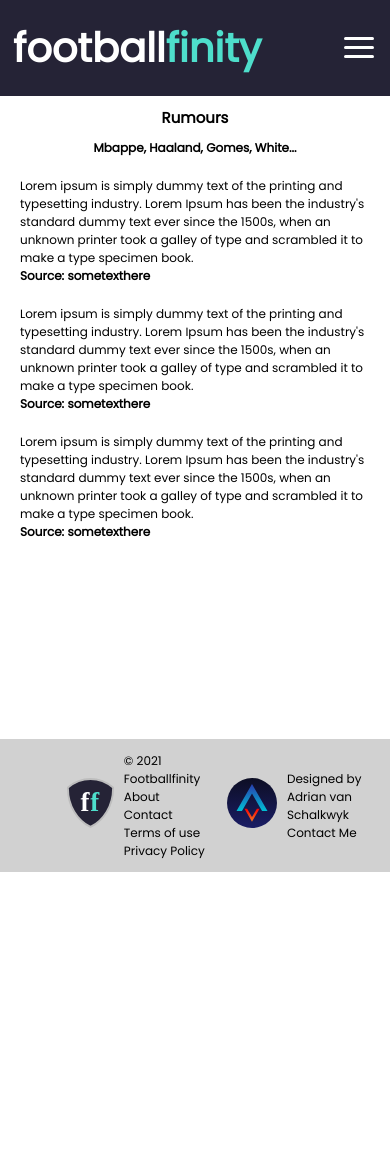
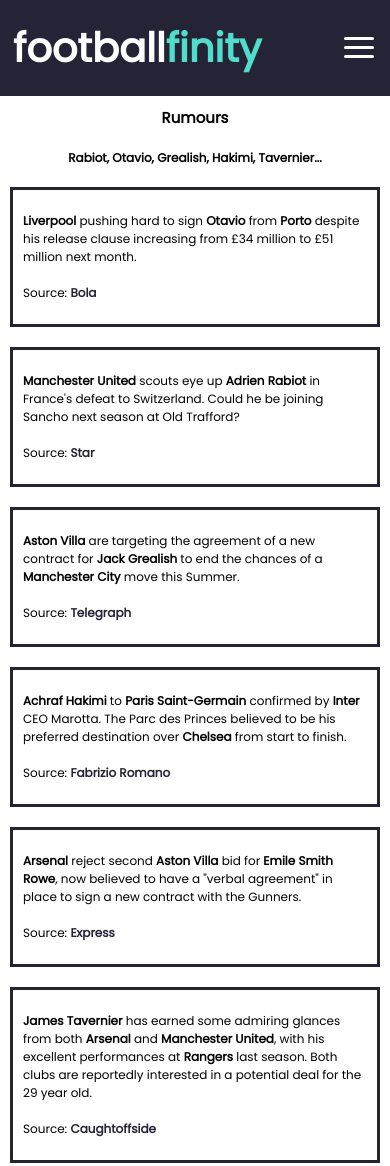
Before and after one commit to AdrianvanS/footballfinity, a plain HTML site: page rumours.html in a window 390 px wide. Shown: the top 1166 px of the page. Before the commit the page ends 872 px from the top, so only its background shows below. Drawn offline with Linux system fonts and the light colour scheme.

Commit message:
Rumours page updated and additional news story added to Home Page.

```diff
--- a/rumours.html
+++ b/rumours.html
@@ -32,25 +32,43 @@
     </nav>
 
     <!-- Main content here -->
-    <main>
+    <main class="rum-main">
         <h1 class="rum-h1">Rumours</h1>
-        <h2 class="rum-h2">Mbappe, Haaland, Gomes, White...</h2>
+        <h2 class="rum-h2">Rabiot, Otavio, Grealish, Hakimi, Tavernier...</h2>
         <!-- Rumour card -->
         <div class="rumour-card">
-            <p>Lorem ipsum is simply dummy text of the printing and typesetting industry. Lorem Ipsum has been the industry's standard dummy text ever since the 1500s, when an unknown printer took a galley of type and scrambled it to make a type specimen book.
-            <br><strong>Source: <a class="rum-href" href="#" alt="" target="_blank">sometexthere</a></strong>
+            <p><strong>Liverpool</strong> pushing hard to sign <strong>Otavio</strong> from <strong>Porto</strong> despite his release clause increasing from £34 million to £51 million next month.
+            <br><br>Source: <a class="rum-href" href="https://www.abola.pt/nnh/2021-06-27/sad-em-conversas-adiantadas-com-o-liverpool-por-otavio/895719" alt="" target="_blank"><strong>Bola</a></strong>
             </p>
         </div>
         <!-- Rumour card -->
         <div class="rumour-card">
-            <p>Lorem ipsum is simply dummy text of the printing and typesetting industry. Lorem Ipsum has been the industry's standard dummy text ever since the 1500s, when an unknown printer took a galley of type and scrambled it to make a type specimen book.
-            <br><strong>Source: <a class="rum-href" href="#" alt="" target="_blank">sometexthere</a></strong>
+            <p><strong>Manchester United</strong> scouts eye up <strong>Adrien Rabiot</strong> in France's defeat to Switzerland. Could he be joining Sancho next season at Old Trafford?
+            <br><br>Source: <a class="rum-href" href="https://www.dailystar.co.uk/sport/football/rabiot-man-utd-transfer-news-24417618" alt="" target="_blank"><strong>Star</a></strong>
             </p>
         </div>
         <!-- Rumour card -->
         <div class="rumour-card">
-            <p>Lorem ipsum is simply dummy text of the printing and typesetting industry. Lorem Ipsum has been the industry's standard dummy text ever since the 1500s, when an unknown printer took a galley of type and scrambled it to make a type specimen book.
-            <br><strong>Source: <a class="rum-href" href="#" alt="" target="_blank">sometexthere</a></strong>
+            <p><strong>Aston Villa</strong> are targeting the agreement of a new contract for <strong>Jack Grealish</strong> to end the chances of a <strong>Manchester City</strong> move this Summer.
+            <br><br>Source: <a class="rum-href" href="https://www.telegraph.co.uk/football/2021/06/29/aston-villa-hopeful-manchester-city-target-jack-grealish-will/?utm_content=football&utm_medium=Social&utm_campaign=Echobox&utm_source=Twitter#Echobox=1624963772" alt="" target="_blank"><strong>Telegraph</a></strong>
+            </p>
+        </div>
+        <!-- Rumour card -->
+        <div class="rumour-card">
+            <p><strong>Achraf Hakimi</strong> to <strong>Paris Saint-Germain</strong> confirmed by <strong>Inter</strong> CEO Marotta. The Parc des Princes believed to be his preferred destination over <strong>Chelsea</strong> from start to finish.
+            <br><br>Source: <a class="rum-href" href="https://twitter.com/FabrizioRomano/status/1410285910588076045" alt="" target="_blank"><strong>Fabrizio Romano</a></strong>
+            </p>
+        </div>
+        <!-- Rumour card -->
+        <div class="rumour-card">
+            <p><strong>Arsenal</strong> reject second <strong>Aston Villa</strong> bid for <strong>Emile Smith Rowe</strong>, now believed to have a "verbal agreement" in place to sign a new contract with the Gunners.
+            <br><br>Source: <a class="rum-href" href="https://www.express.co.uk/sport/football/1456230/Arsenal-transfer-news-Emile-Smith-Rowe-contract-Aston-Villa" alt="" target="_blank"><strong>Express</a></strong>
+            </p>
+        </div>
+        <!-- Rumour card -->
+        <div class="rumour-card" id="last-card">
+            <p><strong>James Tavernier</strong> has earned some admiring glances from both <strong>Arsenal</strong> and <strong>Manchester United</strong>, with his excellent performances at <strong>Rangers</strong> last season. Both clubs are reportedly interested in a potential deal for the 29 year old.
+            <br><br>Source: <a class="rum-href" href="https://www.caughtoffside.com/2021/06/30/tavernier-man-united-arsenal-transfer-rumours/" alt="" target="_blank"><strong>Caughtoffside</a></strong>
             </p>
         </div>
     </main>
--- a/styles/rumours-style.css
+++ b/styles/rumours-style.css
@@ -7,13 +7,27 @@
     font-size: 15px;
 }
 
+.rum-main {
+    display: flex;
+    flex-direction: column;
+    align-items: center;
+}
+
 .rumour-card {
-    margin: 20px;
+    border: #252336;
+    border-style: solid;
+    margin: 10px;
+    padding: 10px;
+    max-width: 1000px;
 }
 
 .rum-href {
     text-decoration: none;
-    color: black;
+    color: #252336;
+}
+
+.rum-href:hover {
+    opacity: 0.5;
 }
 
 .rum-href:visited {
@@ -22,6 +36,15 @@
 
 main {
     min-height: 75vh;
+}
+
+.rumour-card:hover {
+    border: #4edecb;
+    border-style: solid;
+}
+
+#last-card {
+    margin-bottom: 20px;
 }
 
 /*For mobile*/
```
Also changed, not shown: index.html (+18 -1 lines), scripts/indexScript.js (+18 -0 lines), images/speechbubble.jpg (added).
